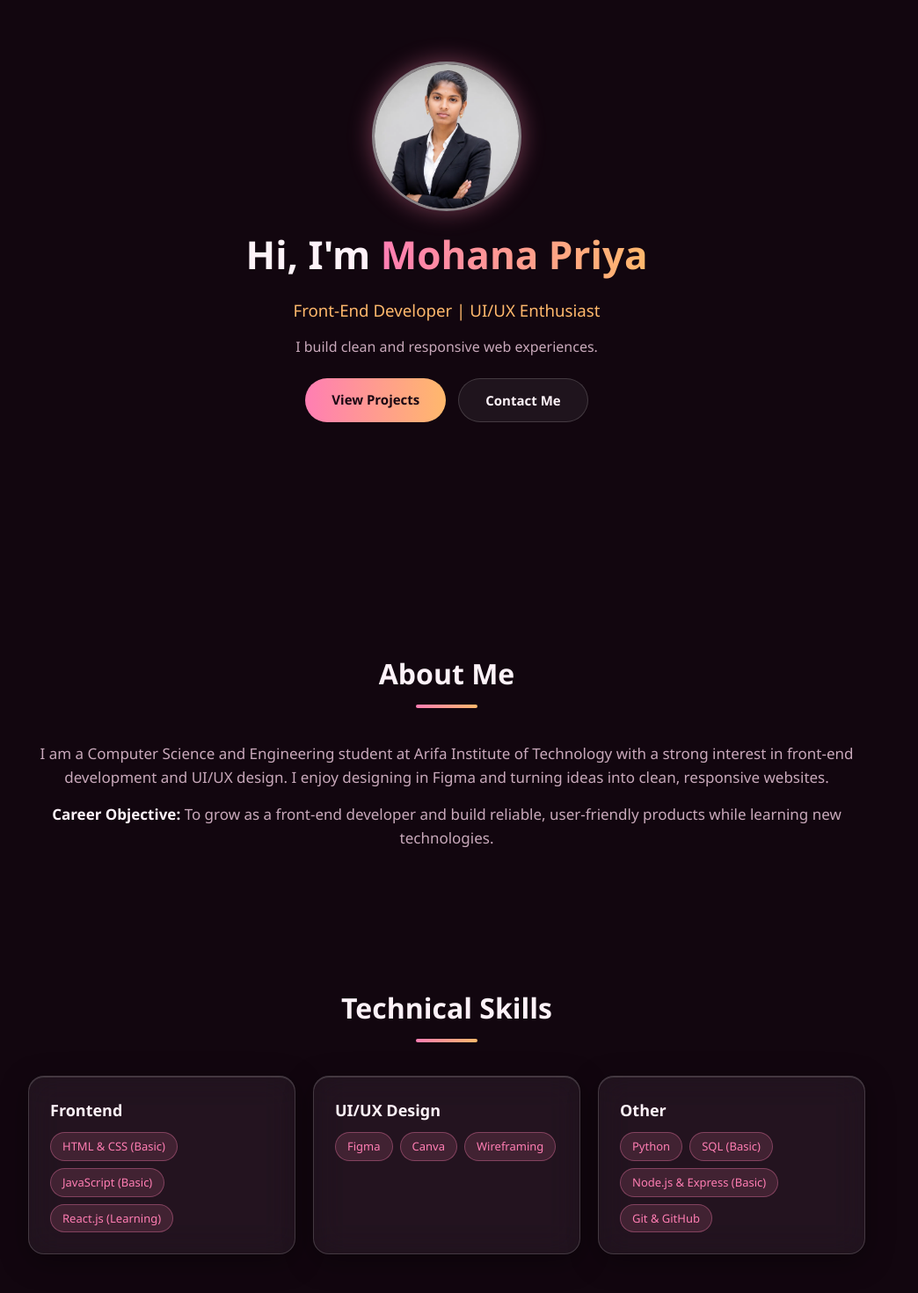
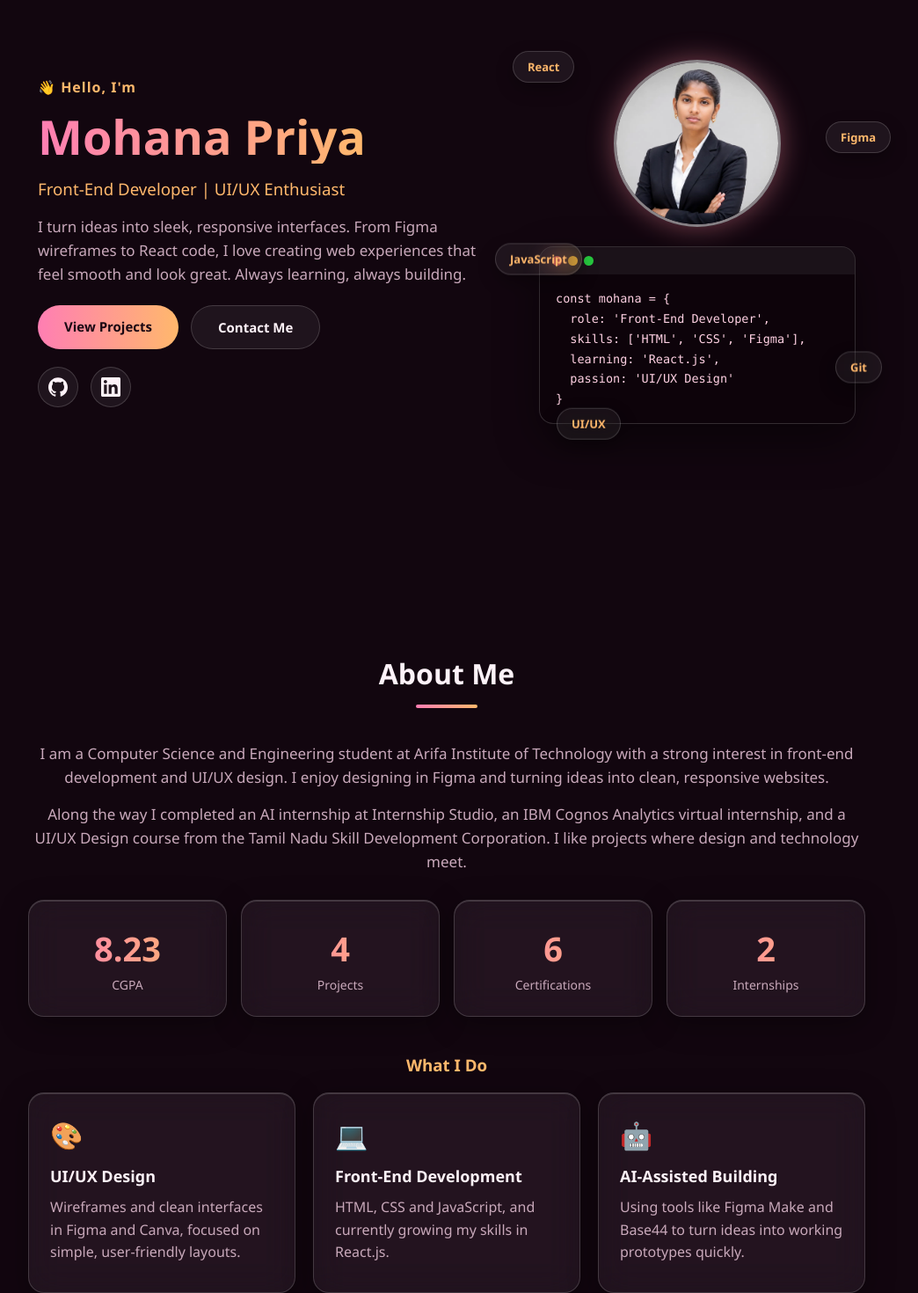
Before and after one commit to priyarengasamy24-cmyk/portfolio, a React (Vite) app: page / in a window 1280 px wide. Shown: the part 160-1630 px from the top of the page at 88% size, without its empty margins (132-1176 px from the left). Built offline with nearby package versions, Linux system fonts and the light colour scheme.

Commit message:
Hero upgrade, About, Skills, Resume view

```diff
--- a/src/Components/About.jsx
+++ b/src/Components/About.jsx
@@ -1,3 +1,16 @@
+const stats = [
+  { num: '8.23', label: 'CGPA' },
+  { num: '4', label: 'Projects' },
+  { num: '6', label: 'Certifications' },
+  { num: '2', label: 'Internships' },
+]
+
+const focus = [
+  { icon: '🎨', title: 'UI/UX Design', text: 'Wireframes and clean interfaces in Figma and Canva, focused on simple, user-friendly layouts.' },
+  { icon: '💻', title: 'Front-End Development', text: 'HTML, CSS and JavaScript, and currently growing my skills in React.js.' },
+  { icon: '🤖', title: 'AI-Assisted Building', text: 'Using tools like Figma Make and Base44 to turn ideas into working prototypes quickly.' },
+]
+
 function About() {
   return (
     <section id="about" className="section">
@@ -9,9 +22,37 @@ function About() {
         responsive websites.
       </p>
       <p className="about-text">
+        Along the way I completed an AI internship at Internship Studio, an IBM
+        Cognos Analytics virtual internship, and a UI/UX Design course from the
+        Tamil Nadu Skill Development Corporation. I like projects where design
+        and technology meet.
+      </p>
+
+      <div className="about-grid">
+        {stats.map((s) => (
+          <div className="card stat" key={s.label}>
+            <div className="stat-num">{s.num}</div>
+            <div className="stat-label">{s.label}</div>
+          </div>
+        ))}
+      </div>
+
+      <h3 className="sub-title">What I Do</h3>
+      <div className="skills-grid">
+        {focus.map((f) => (
+          <div className="card" key={f.title}>
+            <div className="icon-emoji">{f.icon}</div>
+            <h3>{f.title}</h3>
+            <p className="muted">{f.text}</p>
+          </div>
+        ))}
+      </div>
+
+      <p className="about-text" style={{ marginTop: '30px' }}>
         <strong>Career Objective:</strong> To grow as a front-end developer and
         build reliable, user-friendly products while learning new technologies.
       </p>
+      <p className="about-text"><strong>Languages:</strong> Tamil (Native), English (Conversational)</p>
     </section>
   )
 }
--- a/src/Components/Home.jsx
+++ b/src/Components/Home.jsx
@@ -1,13 +1,57 @@
+const socials = [
+  {
+    label: 'GitHub',
+    url: 'https://github.com/priyarengasamy24-cmyk',
+    path: 'M12 .297c-6.63 0-12 5.373-12 12 0 5.303 3.438 9.8 8.205 11.385.6.113.82-.258.82-.577 0-.285-.01-1.04-.015-2.04-3.338.724-4.042-1.61-4.042-1.61C4.422 18.07 3.633 17.7 3.633 17.7c-1.087-.744.084-.729.084-.729 1.205.084 1.838 1.236 1.838 1.236 1.07 1.835 2.809 1.305 3.495.998.108-.776.417-1.305.76-1.605-2.665-.3-5.466-1.332-5.466-5.93 0-1.31.465-2.38 1.235-3.22-.135-.303-.54-1.523.105-3.176 0 0 1.005-.322 3.3 1.23.96-.267 1.98-.399 3-.405 1.02.006 2.04.138 3 .405 2.28-1.552 3.285-1.23 3.285-1.23.645 1.653.24 2.873.12 3.176.765.84 1.23 1.91 1.23 3.22 0 4.61-2.805 5.625-5.475 5.92.42.36.81 1.096.81 2.22 0 1.606-.015 2.896-.015 3.286 0 .315.21.69.825.57C20.565 22.092 24 17.592 24 12.297c0-6.627-5.373-12-12-12',
+  },
+  {
+    label: 'LinkedIn',
+    url: 'https://www.linkedin.com/in/mohanapriya-r-8bb884308',
+    path: 'M20.447 20.452h-3.554v-5.569c0-1.328-.027-3.037-1.852-3.037-1.853 0-2.136 1.445-2.136 2.939v5.667H9.351V9h3.414v1.561h.046c.477-.9 1.637-1.85 3.37-1.85 3.601 0 4.267 2.37 4.267 5.455v6.286zM5.337 7.433c-1.144 0-2.063-.926-2.063-2.065 0-1.138.92-2.063 2.063-2.063 1.14 0 2.064.925 2.064 2.063 0 1.139-.925 2.065-2.064 2.065zm1.782 13.019H3.555V9h3.564v11.452zM22.225 0H1.771C.792 0 0 .774 0 1.729v20.542C0 23.227.792 24 1.771 24h20.451C23.2 24 24 23.227 24 22.271V1.729C24 .774 23.2 0 22.222 0h.003z',
+  },
+]
+
+const chips = ['React', 'Figma', 'JavaScript', 'Git', 'UI/UX']
+
 function Home() {
   return (
     <section id="home" className="home">
-      <img src="/profile.jpg" alt="Mohana Priya" className="avatar" />
-      <h1>Hi, I'm <span className="grad">Mohana Priya</span></h1>
-      <h3>Front-End Developer | UI/UX Enthusiast</h3>
-      <p>I build clean and responsive web experiences.</p>
-      <div className="hero-btns">
-        <a href="#projects" className="btn">View Projects</a>
-        <a href="#contact" className="btn ghost">Contact Me</a>
+      <div className="hero-text">
+        <span className="hello">👋 Hello, I'm</span>
+        <h1 className="grad">Mohana Priya</h1>
+        <h3>Front-End Developer | UI/UX Enthusiast</h3>
+        <p className="hero-desc">
+          I turn ideas into sleek, responsive interfaces. From Figma wireframes
+          to React code, I love creating web experiences that feel smooth and
+          look great. Always learning, always building.
+        </p>
+        <div className="hero-btns">
+          <a href="#projects" className="btn">View Projects</a>
+          <a href="#contact" className="btn ghost">Contact Me</a>
+        </div>
+        <div className="socials">
+          {socials.map((s) => (
+            <a key={s.label} className="social-icon" href={s.url} target="_blank" rel="noreferrer" aria-label={s.label}>
+              <svg viewBox="0 0 24 24"><path d={s.path} /></svg>
+            </a>
+          ))}
+        </div>
+      </div>
+
+      <div className="hero-visual">
+        <img src="/profile.jpg" alt="Mohana Priya" className="avatar" />
+        <div className="code-card">
+          <div className="code-bar"><span></span><span></span><span></span></div>
+          <pre>{`const mohana = {
+  role: 'Front-End Developer',
+  skills: ['HTML', 'CSS', 'Figma'],
+  learning: 'React.js',
+  passion: 'UI/UX Design'
+}`}</pre>
+        </div>
+        {chips.map((c, i) => (
+          <span key={c} className={`chip c${i + 1}`}>{c}</span>
+        ))}
       </div>
     </section>
   )
--- a/src/Components/Resume.jsx
+++ b/src/Components/Resume.jsx
@@ -2,10 +2,12 @@ function Resume() {
   return (
     <section id="resume" className="section">
       <h2 className="section-title">Resume</h2>
-      <p className="about-text">Download my resume to know more about my skills and experience.</p>
+      <p className="about-text">View or download my resume to know more about my skills and experience.</p>
       <div className="contact-links">
-        <a className="btn" href="/resume.pdf" download="Mohana_Priya_Resume.pdf">Download Resume</a>
+        <a className="btn" href="/resume.pdf" target="_blank" rel="noreferrer">View Resume</a>
+        <a className="btn ghost" href="/resume.pdf" download="Mohana_Priya_Resume.pdf">Download Resume</a>
       </div>
+      <iframe className="resume-frame" src="/resume.pdf" title="Resume preview"></iframe>
     </section>
   )
 }
--- a/src/Components/Skills.jsx
+++ b/src/Components/Skills.jsx
@@ -1,7 +1,10 @@
 const skills = [
   { category: 'Frontend', items: ['HTML & CSS (Basic)', 'JavaScript (Basic)', 'React.js (Learning)'] },
   { category: 'UI/UX Design', items: ['Figma', 'Canva', 'Wireframing'] },
-  { category: 'Other', items: ['Python', 'SQL (Basic)', 'Node.js & Express (Basic)', 'Git & GitHub'] },
+  { category: 'Programming', items: ['Python', 'OOPS', 'SQL (Basic)', 'Node.js & Express (Basic)'] },
+  { category: 'AI Tools', items: ['Figma Make', 'Base44', 'Prompt Writing'] },
+  { category: 'Soft Skills', items: ['Time Management', 'Teamwork'] },
+  { category: 'Tools', items: ['Git & GitHub', 'VS Code'] },
 ]
 
 function Skills() {
--- a/src/index.css
+++ b/src/index.css
@@ -181,3 +181,77 @@ body {
   * { animation: none !important; transition: none !important; }
   .reveal { opacity: 1; transform: none; }
 }
+/* ===== Hero upgrade ===== */
+.home { flex-direction: row; justify-content: center; gap: 70px; text-align: left; flex-wrap: wrap; }
+.hero-text { max-width: 520px; display: flex; flex-direction: column; align-items: flex-start; gap: 14px; }
+.hello { color: var(--accent2); font-weight: 600; letter-spacing: 1px; }
+.hero-text h1 { font-size: 54px; line-height: 1.1; }
+.hero-desc { color: var(--muted); font-size: 17px; max-width: 480px; }
+.hero-btns { justify-content: flex-start; }
+
+.socials { display: flex; gap: 14px; margin-top: 6px; }
+.social-icon {
+  width: 46px; height: 46px; border-radius: 50%; display: flex; align-items: center; justify-content: center;
+  color: var(--text); background: var(--glass); border: 1px solid var(--border);
+  backdrop-filter: blur(12px); transition: transform 0.25s, color 0.25s, border-color 0.25s;
+}
+.social-icon:hover { transform: translateY(-4px); color: var(--accent); border-color: var(--accent); }
+.social-icon svg { width: 22px; height: 22px; fill: currentColor; }
+
+.hero-visual { position: relative; display: flex; flex-direction: column; align-items: center; gap: 22px; width: 360px; }
+.avatar { width: 190px; height: 190px; }
+
+.code-card {
+  width: 100%; border-radius: 16px; overflow: hidden; text-align: left;
+  background: rgba(10, 3, 8, 0.55); border: 1px solid var(--border);
+  backdrop-filter: blur(18px); box-shadow: 0 20px 50px rgba(0, 0, 0, 0.45);
+}
+.code-bar { display: flex; gap: 7px; padding: 10px 14px; background: rgba(255, 255, 255, 0.06); }
+.code-bar span { width: 11px; height: 11px; border-radius: 50%; }
+.code-bar span:nth-child(1) { background: #ff5f56; }
+.code-bar span:nth-child(2) { background: #ffbd2e; }
+.code-bar span:nth-child(3) { background: #27c93f; }
+.code-card pre {
+  padding: 16px 18px; font-family: Consolas, 'Courier New', monospace;
+  font-size: 13.5px; line-height: 1.7; color: #ffd1e3; white-space: pre-wrap;
+}
+
+.chip {
+  position: absolute; padding: 7px 16px; border-radius: 30px; font-size: 13px; font-weight: 600;
+  background: var(--glass); border: 1px solid var(--border); color: var(--accent2);
+  backdrop-filter: blur(12px); box-shadow: 0 8px 20px rgba(0, 0, 0, 0.3);
+  animation: bob 4s ease-in-out infinite alternate;
+}
+.c1 { top: -8px; left: -30px; }
+.c2 { top: 70px; right: -40px; animation-delay: -1s; }
+.c3 { top: 210px; left: -50px; animation-delay: -2s; }
+.c4 { bottom: 40px; right: -30px; animation-delay: -3s; }
+.c5 { bottom: -18px; left: 20px; animation-delay: -1.5s; }
+@keyframes bob { from { transform: translateY(0); } to { transform: translateY(-14px); } }
+
+/* About */
+.about-grid { display: grid; grid-template-columns: repeat(auto-fit, minmax(170px, 1fr)); gap: 16px; margin: 30px 0; }
+.stat { text-align: center; }
+.stat-num {
+  font-size: 38px; font-weight: 800;
+  background: linear-gradient(90deg, var(--accent), var(--accent2));
+  -webkit-background-clip: text; background-clip: text; color: transparent;
+}
+.stat-label { color: var(--muted); font-size: 14px; }
+.icon-emoji { font-size: 30px; margin-bottom: 8px; }
+
+/* Resume */
+.resume-frame {
+  width: 100%; height: 620px; margin-top: 24px; border-radius: 16px;
+  border: 1px solid var(--border); background: #fff;
+}
+
+@media (max-width: 900px) {
+  .home { flex-direction: column; text-align: center; gap: 50px; }
+  .hero-text { align-items: center; }
+  .hero-text h1 { font-size: 36px; }
+  .hero-btns { justify-content: center; }
+  .hero-visual { width: 100%; max-width: 320px; }
+  .c1 { left: -10px; } .c3 { left: -15px; } .c2, .c4 { right: -10px; }
+  .resume-frame { height: 420px; }
+}
```
